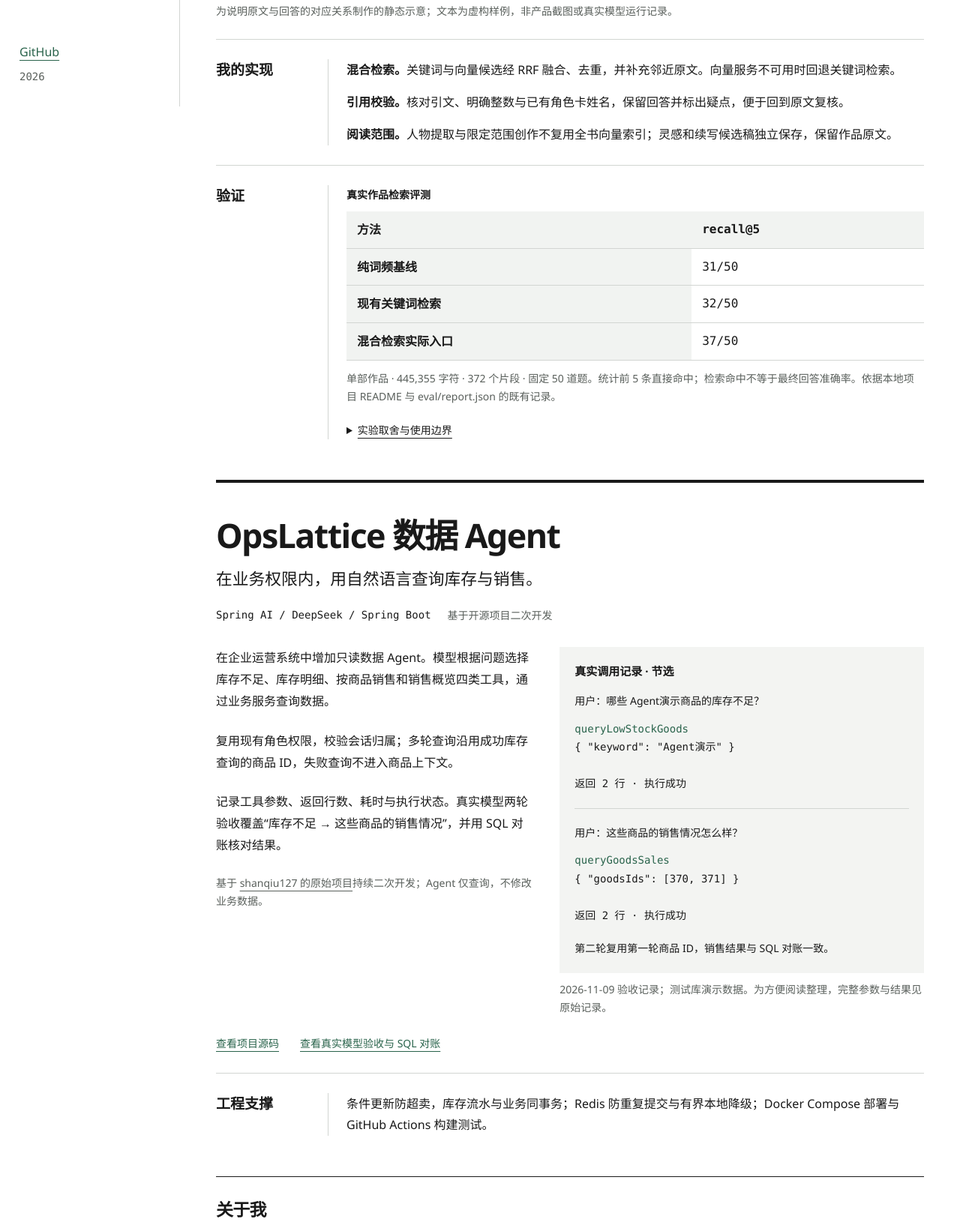
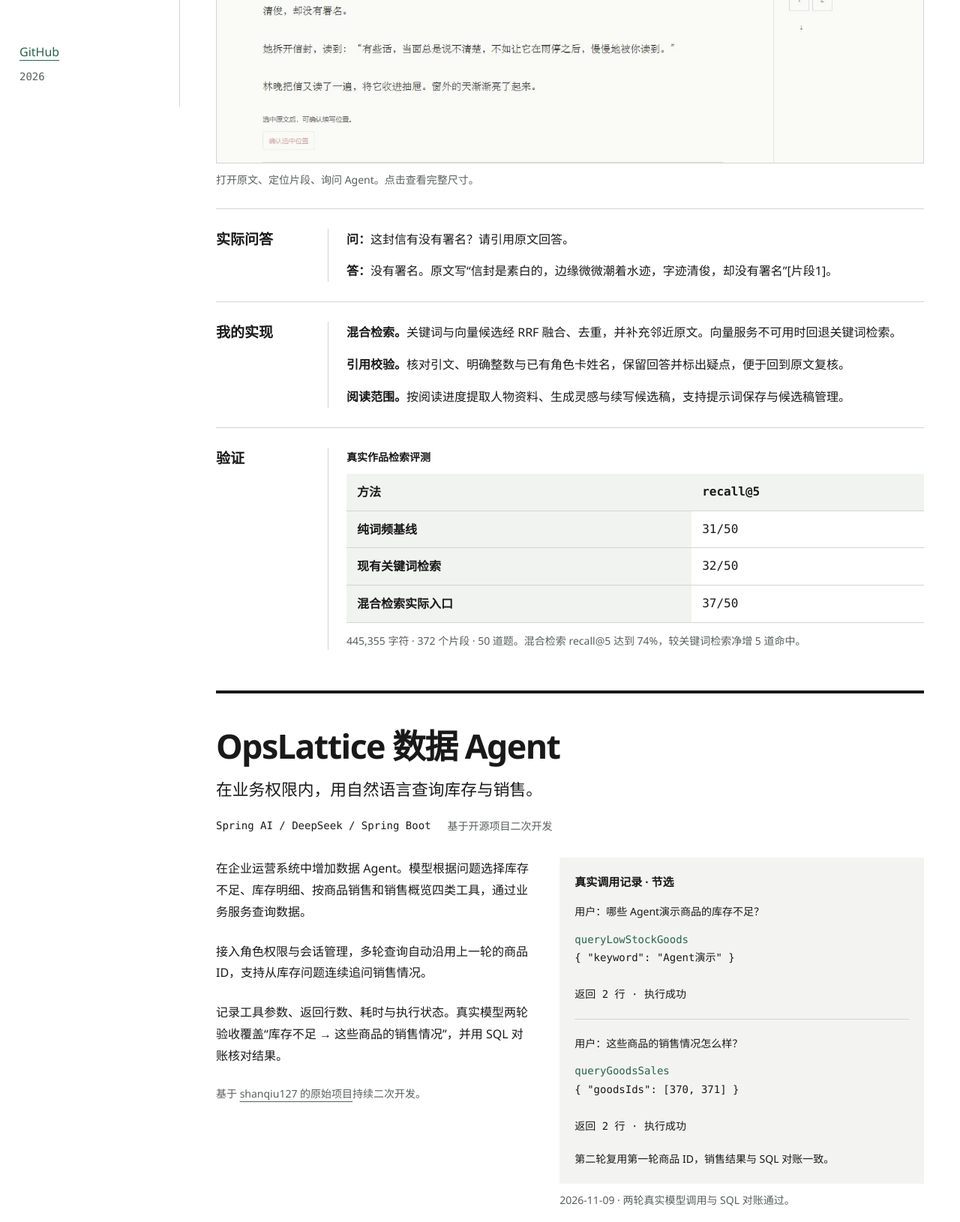
Before and after one commit to qigemingzizhemnanwoc/qigemingzizhemnanwoc.github.io, a plain HTML site: page index.html in a window 1280 px wide. Shown: the part 658-2288 px from the top of the page at 75% size. Drawn offline with Linux system fonts and the light colour scheme.

Commit message:
feat: replace novel mockup with real app capture and streamline portfolio copy

```diff
--- a/index.html
+++ b/index.html
@@ -22,18 +22,19 @@
 </aside>
 <main id="main" tabindex="-1"><div class="breadcrumb">作品集 / 项目档案</div>
 <article class="project" id="novel" aria-labelledby="novel-title"><header class="project-header"><h1 id="novel-title">小说管理 Agent</h1><p class="subtitle">长篇小说里的问题，回到原文里找答案。</p><div class="meta"><span class="stack">Python / JavaScript / DeepSeek</span><span>本地阅读与创作助手</span></div></header>
-<figure><p class="figure-label">阅读与引用问答 · 交互示意</p><div class="workbench"><div class="bench-nav" aria-hidden="true"><strong>小说管理</strong><span>我的作品</span><span class="selected">雨后的来信</span><br><span>阅读</span><span class="selected">问答</span><span>人物</span><span>创作</span></div><div class="reading"><h3>雨后的来信</h3><p>雨是在傍晚才停的。林晚回到书桌前，发现桌上多了一封没有署名的信。</p><p>她拆开信封，读到：</p><blockquote>“有些话，当面总是说不清楚，不如让它在雨停之后，慢慢地被你读到。”</blockquote></div><div class="answer"><h3>问答</h3><p class="question">这封信有没有署名？</p><p>没有。原文写到“发现桌上多了一封没有署名的信”。</p><p class="citation">引用来源<br>《雨后的来信》 · 示例片段</p></div></div><figcaption>为说明原文与回答的对应关系制作的静态示意；文本为虚构样例，非产品截图或真实模型运行记录。</figcaption></figure>
-<section class="record" id="implementation" aria-labelledby="implementation-title"><h3 id="implementation-title">我的实现</h3><div class="record-body"><p><strong>混合检索。</strong>关键词与向量候选经 RRF 融合、去重，并补充邻近原文。向量服务不可用时回退关键词检索。</p><p><strong>引用校验。</strong>核对引文、明确整数与已有角色卡姓名，保留回答并标出疑点，便于回到原文复核。</p><p><strong>阅读范围。</strong>人物提取与限定范围创作不复用全书向量索引；灵感和续写候选稿独立保存，保留作品原文。</p></div></section>
-<section class="record" id="evaluation" aria-labelledby="evaluation-title"><h3 id="evaluation-title">验证</h3><div class="record-body"><table><caption class="figure-label" style="text-align:left">真实作品检索评测</caption><thead><tr><th scope="col">方法</th><th scope="col">recall@5</th></tr></thead><tbody><tr><th scope="row">纯词频基线</th><td>31/50</td></tr><tr><th scope="row">现有关键词检索</th><td>32/50</td></tr><tr><th scope="row">混合检索实际入口</th><td>37/50</td></tr></tbody></table><p class="note">单部作品 · 445,355 字符 · 372 个片段 · 固定 50 道题。统计前 5 条直接命中；检索命中不等于最终回答准确率。依据本地项目 README 与 eval/report.json 的既有记录。</p><details><summary>实验取舍与使用边界</summary><p>扩大邻居窗口没有增加证据覆盖；增加返回数超出字符预算；前文前缀实验未通过验收，已关闭。保留失败实验，避免只呈现有利结果。</p><p>当前为本地单用户应用，使用远程模型与 embedding，并非完全离线。引用规则校验不等同于语义正确性判断；完整浏览器到模型回答的人工验收尚未完成。</p></details></div></section></article>
+<figure><p class="figure-label">阅读工作台</p><a href="assets/novel-live.jpg" target="_blank" rel="noopener"><img src="assets/novel-live.jpg" width="1280" height="740" alt="小说管理 Agent 实际运行界面：原文阅读、位置检索与问答入口" style="display:block;width:100%;height:auto;border:1px solid var(--line)"></a><figcaption>打开原文、定位片段、询问 Agent。点击查看完整尺寸。</figcaption></figure>
+<div class="record"><h3>实际问答</h3><div class="record-body"><p><strong>问：</strong>这封信有没有署名？请引用原文回答。</p><p><strong>答：</strong>没有署名。原文写“信封是素白的，边缘微微潮着水迹，字迹清俊，却没有署名”[片段1]。</p></div></div>
+<section class="record" id="implementation" aria-labelledby="implementation-title"><h3 id="implementation-title">我的实现</h3><div class="record-body"><p><strong>混合检索。</strong>关键词与向量候选经 RRF 融合、去重，并补充邻近原文。向量服务不可用时回退关键词检索。</p><p><strong>引用校验。</strong>核对引文、明确整数与已有角色卡姓名，保留回答并标出疑点，便于回到原文复核。</p><p><strong>阅读范围。</strong>按阅读进度提取人物资料、生成灵感与续写候选稿，支持提示词保存与候选稿管理。</p></div></section>
+<section class="record" id="evaluation" aria-labelledby="evaluation-title"><h3 id="evaluation-title">验证</h3><div class="record-body"><table><caption class="figure-label" style="text-align:left">真实作品检索评测</caption><thead><tr><th scope="col">方法</th><th scope="col">recall@5</th></tr></thead><tbody><tr><th scope="row">纯词频基线</th><td>31/50</td></tr><tr><th scope="row">现有关键词检索</th><td>32/50</td></tr><tr><th scope="row">混合检索实际入口</th><td>37/50</td></tr></tbody></table><p class="note">445,355 字符 · 372 个片段 · 50 道题。混合检索 recall@5 达到 74%，较关键词检索净增 5 道命中。</p></div></section></article>
 <article class="project" id="opslattice" aria-labelledby="ops-title"><header class="project-header"><h2 id="ops-title">OpsLattice 数据 Agent</h2><p class="subtitle">在业务权限内，用自然语言查询库存与销售。</p><div class="meta"><span class="stack">Spring AI / DeepSeek / Spring Boot</span><span>基于开源项目二次开发</span></div></header>
-<div class="ops-body"><div class="narrative"><p>在企业运营系统中增加只读数据 Agent。模型根据问题选择库存不足、库存明细、按商品销售和销售概览四类工具，通过业务服务查询数据。</p><p>复用现有角色权限，校验会话归属；多轮查询沿用成功库存查询的商品 ID，失败查询不进入商品上下文。</p><p>记录工具参数、返回行数、耗时与执行状态。真实模型两轮验收覆盖“库存不足 → 这些商品的销售情况”，并用 SQL 对账核对结果。</p><p class="note">基于 <a href="https://github.com/shanqiu127/Collaborative-Operation-Management-System" target="_blank" rel="noopener noreferrer">shanqiu127 的原始项目</a>持续二次开发；Agent 仅查询，不修改业务数据。</p></div>
+<div class="ops-body"><div class="narrative"><p>在企业运营系统中增加数据 Agent。模型根据问题选择库存不足、库存明细、按商品销售和销售概览四类工具，通过业务服务查询数据。</p><p>接入角色权限与会话管理，多轮查询自动沿用上一轮的商品 ID，支持从库存问题连续追问销售情况。</p><p>记录工具参数、返回行数、耗时与执行状态。真实模型两轮验收覆盖“库存不足 → 这些商品的销售情况”，并用 SQL 对账核对结果。</p><p class="note">基于 <a href="https://github.com/shanqiu127/Collaborative-Operation-Management-System" target="_blank" rel="noopener noreferrer">shanqiu127 的原始项目</a>持续二次开发。</p></div>
 <figure><div class="trace"><h3>真实调用记录 · 节选</h3><p>用户：哪些 Agent演示商品的库存不足？</p><pre><span class="call">queryLowStockGoods</span>
 { "keyword": "Agent演示" }
 
 返回 2 行 · 执行成功</pre><hr><p>用户：这些商品的销售情况怎么样？</p><pre><span class="call">queryGoodsSales</span>
 { "goodsIds": [370, 371] }
 
-返回 2 行 · 执行成功</pre><p>第二轮复用第一轮商品 ID，销售结果与 SQL 对账一致。</p></div><figcaption>2026-11-09 验收记录；测试库演示数据。为方便阅读整理，完整参数与结果见原始记录。</figcaption></figure></div>
+返回 2 行 · 执行成功</pre><p>第二轮复用第一轮商品 ID，销售结果与 SQL 对账一致。</p></div><figcaption>2026-11-09 · 两轮真实模型调用与 SQL 对账通过。</figcaption></figure></div>
 <div class="project-links"><a href="https://github.com/qigemingzizhemnanwoc/OpsLattice" target="_blank" rel="noopener noreferrer">查看项目源码</a><a href="https://github.com/qigemingzizhemnanwoc/OpsLattice/blob/main/docs/verification/agent-acceptance.md" target="_blank" rel="noopener noreferrer">查看真实模型验收与 SQL 对账</a></div>
 <section class="record"><h3>工程支撑</h3><div class="record-body"><p>条件更新防超卖，库存流水与业务同事务；Redis 防重复提交与有界本地降级；Docker Compose 部署与 GitHub Actions 构建测试。</p></div></section></article>
 <section class="about" id="about"><h2>关于我</h2><p>求职方向：AI 应用开发 / Agent 开发。关注模型与实际产品的连接：从检索和工具调用，到权限、上下文与结果验证。</p><div class="project-links"><a href="https://github.com/qigemingzizhemnanwoc" target="_blank" rel="noopener noreferrer">在 GitHub 查看我的项目</a></div></section>
```
Also changed, not shown: assets/novel-live.jpg (added).
